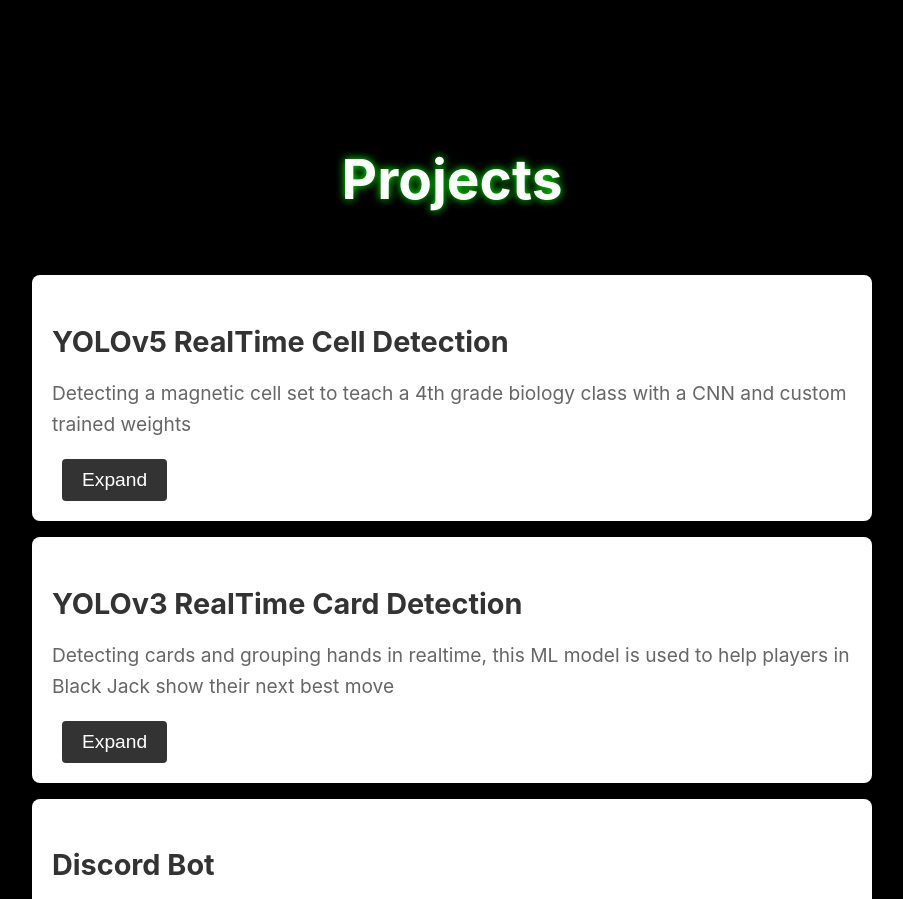
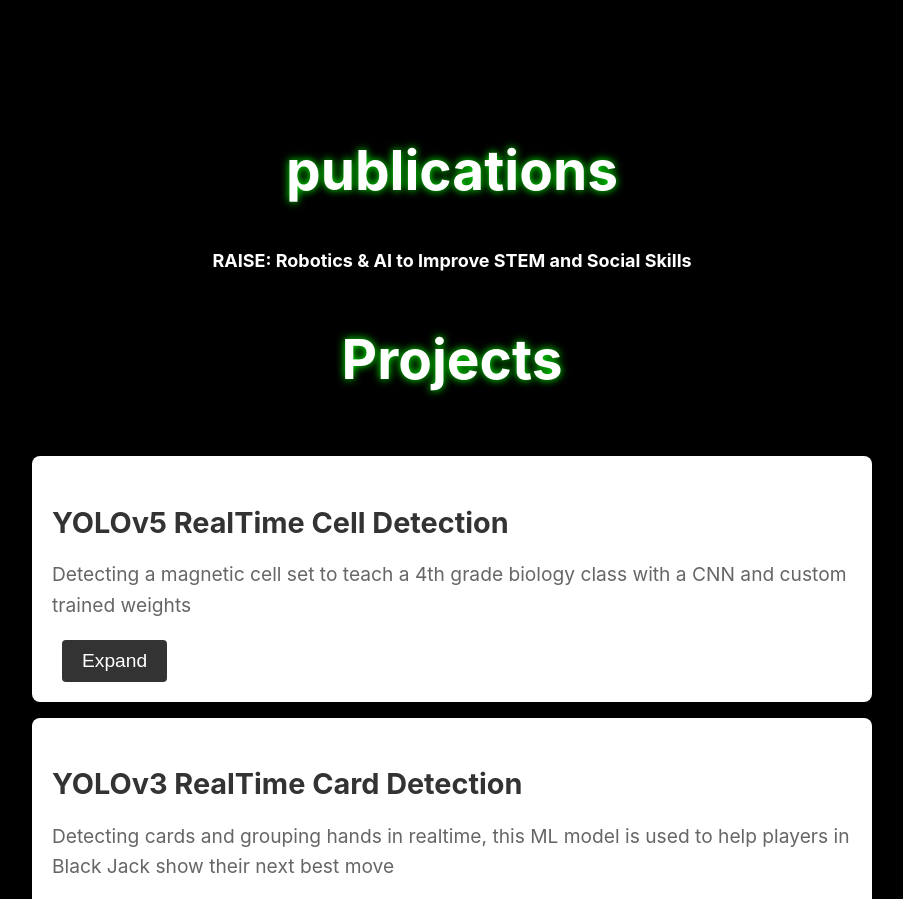
Before and after one commit to jrm5399/WebPortfolio, a React (Create React App) app: page / in a window 1280 px wide. Shown: the part 1760-2659 px from the top of the page, without its empty margins (188-1091 px from the left). Built offline with nearby package versions, Linux system fonts and the light colour scheme.

Commit message:
added publications

```diff
--- a/src/App.css
+++ b/src/App.css
@@ -15,6 +15,23 @@
   overflow: hidden;
   position: relative;
   z-index: 2;
+}
+
+.url-link {
+  display: inline-block;
+  font-size: 18px;
+  color: #ffffff;
+  text-decoration: none;
+  font-weight: bold;
+  transition: font-size 0.4s cubic-bezier(0.175, 0.885, 0.32, 1.275);
+  display: flex;
+  justify-content: center;
+  align-items: center;
+}
+
+.url-link:hover {
+  color: #00ff00; /* Change to your preferred hover color, e.g., green */
+  font-size: 22px; /* Change to your preferred font size */
 }
 
 .centered-content {
@@ -417,6 +434,7 @@ body {
 
 .skill-card:hover {
   animation: shake 0.5s infinite;
+  cursor: pointer;
 }
 
 @keyframes shake {
--- a/src/App.tsx
+++ b/src/App.tsx
@@ -47,6 +47,14 @@ function App() {
       >
         <AboutMe />
       </div>
+      <h1 className="projects-label">publications</h1>
+      <a
+        href="https://www.frontiersin.org/articles/10.3389/frvir.2022.968312/full"
+        className="url-link"
+        target="_blank"
+      >
+        RAISE: Robotics & AI to Improve STEM and Social Skills
+      </a>
       <h2 className="projects-label">Projects</h2>
       <div className="projects-container">
         <ProjectsGrid onProjectClick={handleProjectClick} />
```
